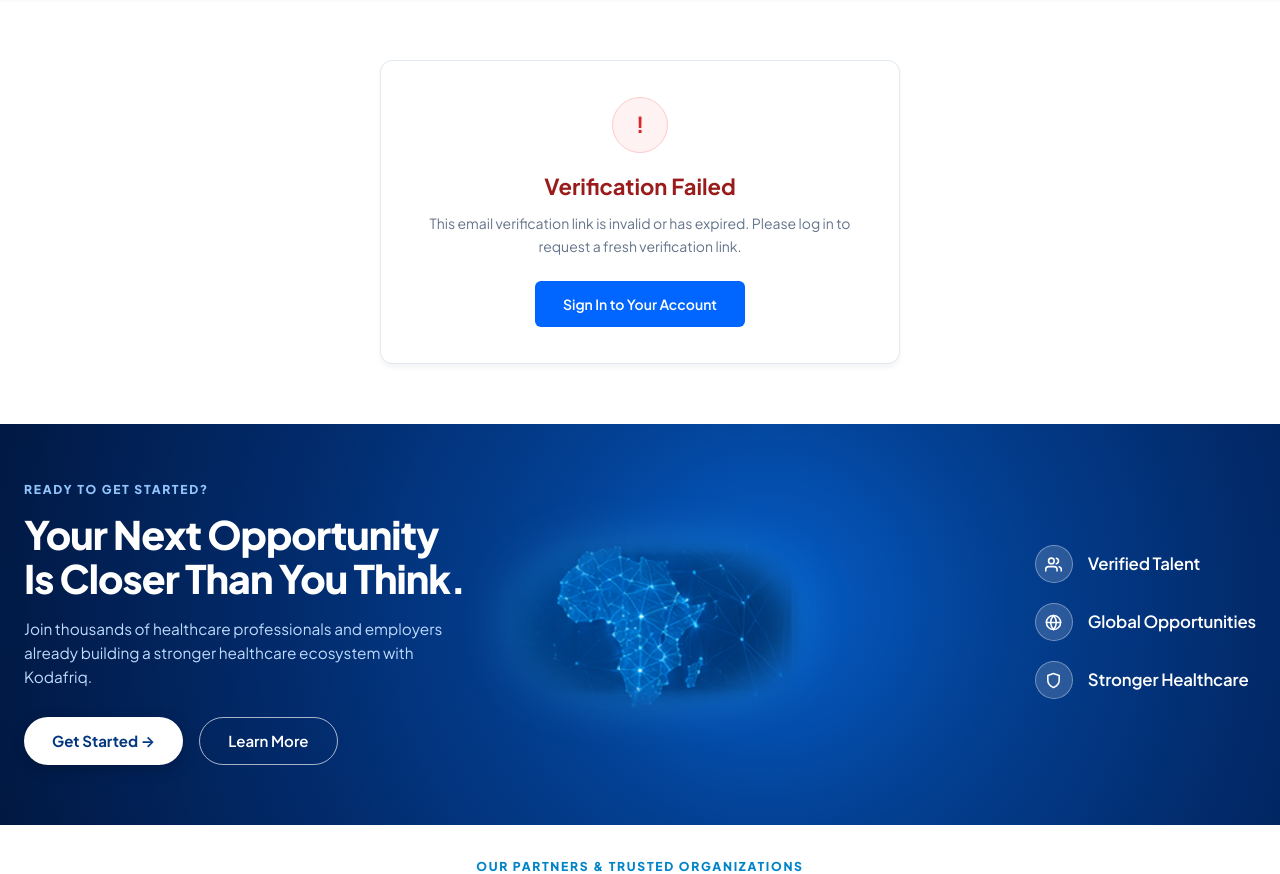
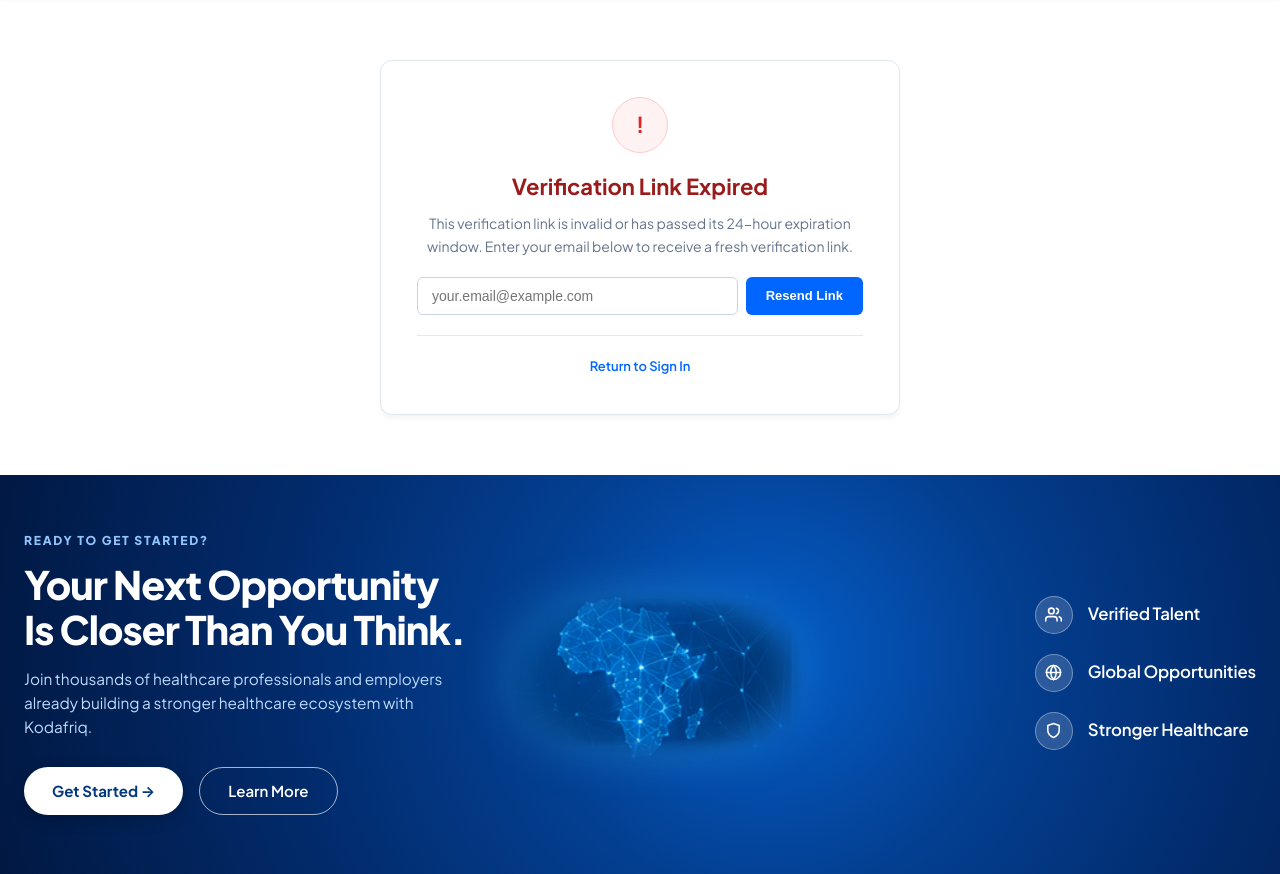
Before and after one commit to kinghez/kodafriq, a Django app: page /accounts/verify-email/1/1/ in a window 1280 px wide. Shown: the part 77-951 px from the top of the page. Run offline with Django 5.2, Linux system fonts and the light colour scheme; data comes from the database, SQL or seed files in the repository; data that the repository does not hold is empty.

Commit message:
feat: add onboarding email, admin creation email triggers, 3h inactivity timeout, and admin header navigation split

```diff
--- a/apps/accounts/views.py
+++ b/apps/accounts/views.py
@@ -75,6 +75,7 @@ class TalentRegistrationView(FormView):
 
         login(self.request, user)
         # Dispatch automated email verification
+        EmailService.send_onboarding_email(user)
         EmailService.send_verification_email(user, request=self.request)
         messages.success(self.request, f"Welcome to Kodafriq, {user.first_name or user.username}! A verification email has been sent to {user.email}.")
         return redirect('dashboard:candidate')
@@ -117,6 +118,7 @@ class EmployerRegistrationView(FormView):
 
         login(self.request, user)
         # Dispatch automated email verification
+        EmailService.send_onboarding_email(user)
         EmailService.send_verification_email(user, request=self.request)
         messages.success(self.request, f"Welcome to Kodafriq! A verification email has been sent to {user.email}.")
         return redirect('dashboard:employer')
@@ -218,14 +220,31 @@ class EmailVerificationView(View):
             return render(request, 'accounts/email_verified.html', {'success': False})
 
 
-class ResendVerificationEmailView(LoginRequiredMixin, View):
+class ResendVerificationEmailView(View):
     def post(self, request, *args, **kwargs):
-        if not request.user.is_email_verified:
-            EmailService.send_verification_email(request.user, request=request)
-            messages.info(request, f"A fresh verification email was sent to {request.user.email}.")
-        else:
-            messages.success(request, "Your email address is already verified.")
-        return redirect('dashboard:index')
+        user = request.user if request.user.is_authenticated else None
+        email = request.POST.get('email', '').strip()
+
+        if user:
+            if not user.is_email_verified:
+                EmailService.send_verification_email(user, request=request)
+                messages.success(request, f"A fresh verification email was dispatched to {user.email}.")
+            else:
+                messages.info(request, "Your email address is already verified.")
+            return redirect('dashboard:index')
+
+        if email:
+            target_user = User.objects.filter(email__iexact=email, is_active=True).first()
+            if target_user:
+                if not target_user.is_email_verified:
+                    EmailService.send_verification_email(target_user, request=request)
+                messages.success(request, f"If an account exists with {email}, a fresh verification link has been dispatched.")
+            else:
+                messages.success(request, f"If an account exists with {email}, a fresh verification link has been dispatched.")
+            return redirect('accounts:login')
+
+        messages.warning(request, "Please provide an email address.")
+        return redirect('accounts:login')
 
 
 class KodafriqPasswordResetView(auth_views.PasswordResetView):
--- a/apps/core/middleware.py
+++ b/apps/core/middleware.py
@@ -3,6 +3,8 @@ from django.utils.deprecation import MiddlewareMixin
 from django.contrib.auth import logout as auth_logout
 from django.shortcuts import redirect
 from django.urls import reverse
+from django.utils import timezone
+from django.contrib import messages
 from .models import GuestVisit
 from .utils.geo_device import get_client_ip, parse_device_info, resolve_ip_country
 
@@ -94,14 +96,17 @@ class VisitorTrackingMiddleware(MiddlewareMixin):
         return response
 
 
+INACTIVITY_TIMEOUT_SECONDS = 3 * 60 * 60  # 3 hours (10,800 seconds)
+
 class AccountSecurityMiddleware(MiddlewareMixin):
     """
-    Middleware to enforce account suspensions immediately across active sessions.
-    If an account is flagged as suspended, they are logged out and redirected to
-    the suspension notice page.
+    Middleware to enforce:
+    1. Account suspensions immediately across active sessions.
+    2. 3-hour inactivity logout for enhanced platform security.
     """
     def process_request(self, request):
         if hasattr(request, 'user') and request.user.is_authenticated:
+            # 1. Enforce account suspensions
             if getattr(request.user, 'is_suspended', False):
                 suspended_url = reverse('accounts:suspended')
                 logout_url = reverse('accounts:logout')
@@ -110,6 +115,21 @@ class AccountSecurityMiddleware(MiddlewareMixin):
                     auth_logout(request)
                     request.session['suspension_reason'] = reason
                     return redirect('accounts:suspended')
+
+            # 2. Enforce 3-hour session inactivity timeout
+            now_ts = timezone.now().timestamp()
+            last_activity = request.session.get('last_activity')
+            if last_activity:
+                try:
+                    elapsed = now_ts - float(last_activity)
+                    if elapsed > INACTIVITY_TIMEOUT_SECONDS:
+                        auth_logout(request)
+                        messages.warning(request, "Your session has expired due to 3 hours of inactivity. Please sign in again.")
+                        return redirect('accounts:login')
+                except (ValueError, TypeError):
+                    pass
+            request.session['last_activity'] = now_ts
+
         return None
 
 
--- a/config/settings.py
+++ b/config/settings.py
@@ -197,3 +197,8 @@ EMAIL_HOST_USER = os.environ.get('EMAIL_HOST_USER', '')
 EMAIL_HOST_PASSWORD = os.environ.get('EMAIL_HOST_PASSWORD', '')
 DEFAULT_FROM_EMAIL = os.environ.get('DEFAULT_FROM_EMAIL', 'Kodafriq Platform <notifications@kodafriq.com>')
 PLATFORM_URL = os.environ.get('PLATFORM_URL', 'https://kodafriq.com')
+
+# 3-Hour Session Inactivity & Security Policy
+SESSION_COOKIE_AGE = 10800  # 3 hours in seconds
+SESSION_SAVE_EVERY_REQUEST = True
+SESSION_EXPIRE_AT_BROWSER_CLOSE = False
--- a/templates/accounts/email_verified.html
+++ b/templates/accounts/email_verified.html
@@ -1,6 +1,6 @@
 {% extends "base.html" %}
 
-{% block title %}Email Verified | Kodafriq{% endblock %}
+{% block title %}Email Verification | Kodafriq{% endblock %}
 
 {% block content %}
 <div style="max-width: 520px; margin: 60px auto; padding: 36px; background: #FFFFFF; border: 1px solid #E2E8F0; border-radius: 12px; box-shadow: 0 4px 6px -1px rgba(0,0,0,0.05); text-align: center;">
@@ -10,7 +10,7 @@
         </div>
         <h2 style="font-size: 22px; font-weight: 700; color: #0F172A; margin-top: 0; margin-bottom: 8px;">Email Confirmed</h2>
         <p style="font-size: 14px; color: #64748B; margin-bottom: 24px; line-height: 1.6;">
-            Your email address has been successfully verified. Your Kodafriq account is now fully active.
+            Your email address has been successfully verified. Your account is now active with full platform privileges.
         </p>
         <a href="{% url 'accounts:login' %}" style="display: inline-block; background: #0066FF; color: #FFFFFF; font-weight: 600; font-size: 14px; padding: 12px 28px; border-radius: 6px; text-decoration: none;">
             Proceed to Sign In
@@ -19,13 +19,26 @@
         <div style="width: 56px; height: 56px; border-radius: 28px; background: #FEF2F2; border: 1px solid #FECACA; display: flex; align-items: center; justify-content: center; margin: 0 auto 16px auto; font-size: 22px; color: #DC2626; font-weight: bold;">
             !
         </div>
-        <h2 style="font-size: 22px; font-weight: 700; color: #991B1B; margin-top: 0; margin-bottom: 8px;">Verification Failed</h2>
-        <p style="font-size: 14px; color: #64748B; margin-bottom: 24px; line-height: 1.6;">
-            This email verification link is invalid or has expired. Please log in to request a fresh verification link.
+        <h2 style="font-size: 22px; font-weight: 700; color: #991B1B; margin-top: 0; margin-bottom: 8px;">Verification Link Expired</h2>
+        <p style="font-size: 14px; color: #64748B; margin-bottom: 20px; line-height: 1.6;">
+            This verification link is invalid or has passed its 24-hour expiration window. Enter your email below to receive a fresh verification link.
         </p>
-        <a href="{% url 'accounts:login' %}" style="display: inline-block; background: #0066FF; color: #FFFFFF; font-weight: 600; font-size: 14px; padding: 12px 28px; border-radius: 6px; text-decoration: none;">
-            Sign In to Your Account
-        </a>
+
+        <form method="post" action="{% url 'accounts:resend_verification' %}" style="margin: 20px 0;">
+            {% csrf_token %}
+            <div style="display: flex; gap: 8px; justify-content: center;">
+                <input type="email" name="email" required placeholder="your.email@example.com" style="flex: 1; padding: 10px 14px; border: 1px solid #CBD5E1; border-radius: 6px; font-size: 14px;" />
+                <button type="submit" style="background: #0066FF; color: #FFFFFF; border: none; padding: 10px 20px; border-radius: 6px; font-weight: 600; font-size: 13px; cursor: pointer;">
+                    Resend Link
+                </button>
+            </div>
+        </form>
+
+        <div style="border-top: 1px solid #E2E8F0; padding-top: 16px; margin-top: 20px;">
+            <a href="{% url 'accounts:login' %}" style="font-size: 13px; color: #0066FF; text-decoration: none; font-weight: 600;">
+                Return to Sign In
+            </a>
+        </div>
     {% endif %}
 </div>
 {% endblock %}
```
Also changed, not shown: apps/accounts/admin.py (+22 -1 lines), apps/core/services/email_service.py (+33 -0 lines), templates/admin/base_site.html (+8 -6 lines), templates/dashboard/base_dashboard.html (+14 -0 lines), templates/emails/onboarding_email.html (added, +75 -0 lines).
